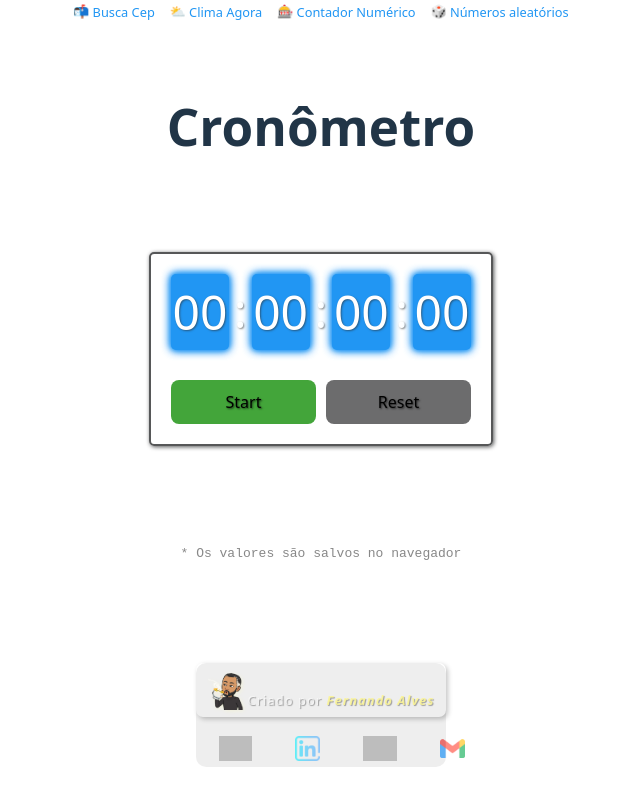
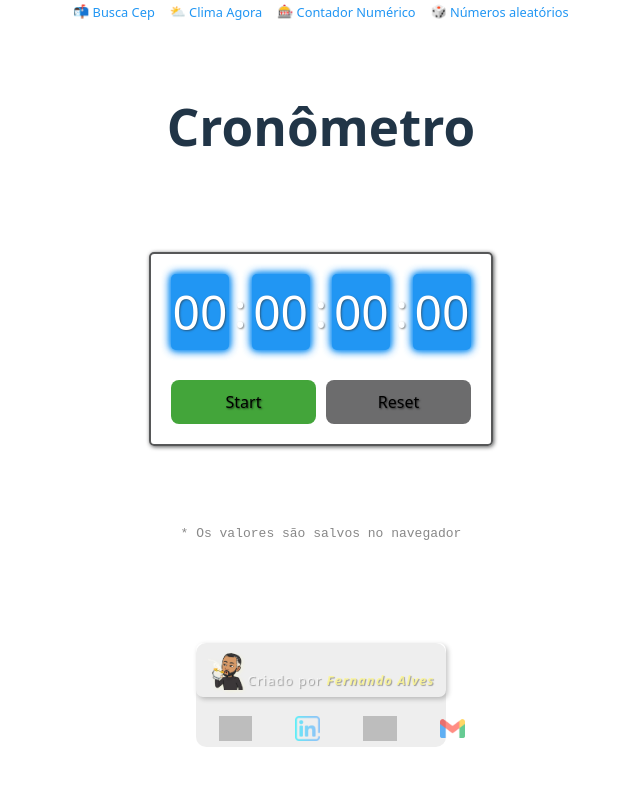
Before and after one commit to lfalvespe/cronometro-react, a React (Vite) app: page / in a window 1280 px wide. Shown: the whole page, without its empty margins (319-959 px from the left). Built offline with nearby package versions, Linux system fonts and the light colour scheme; grey boxes are pictures that could not be loaded.

Commit message:
instructions margin-top adjusted

```diff
--- a/src/App.css
+++ b/src/App.css
@@ -116,7 +116,7 @@ nav a:hover {
 }
 
 .instructions {
-  margin-top: 30px;
+  margin-top: 10px;
   color: #888;
 }
 
```
